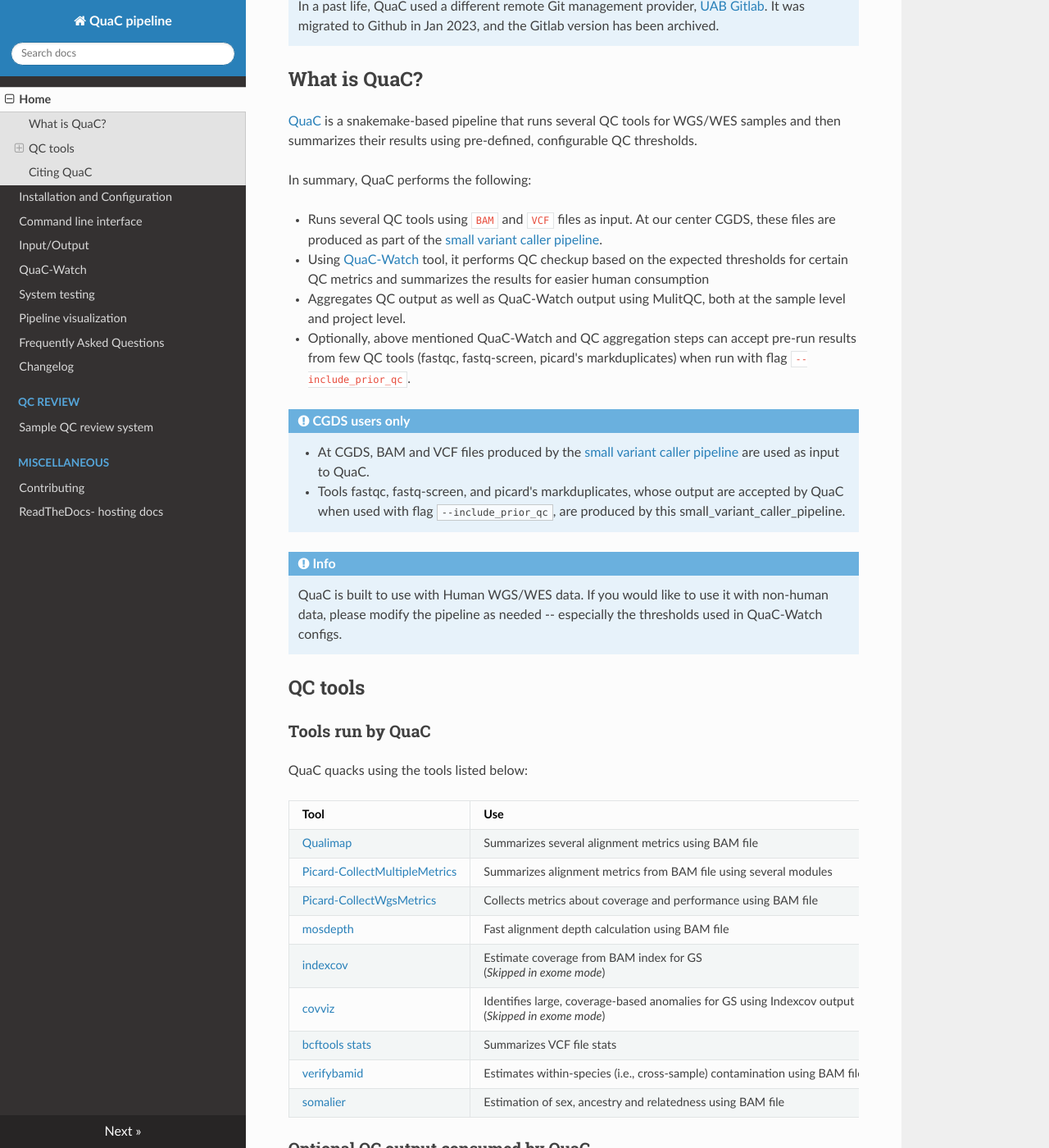
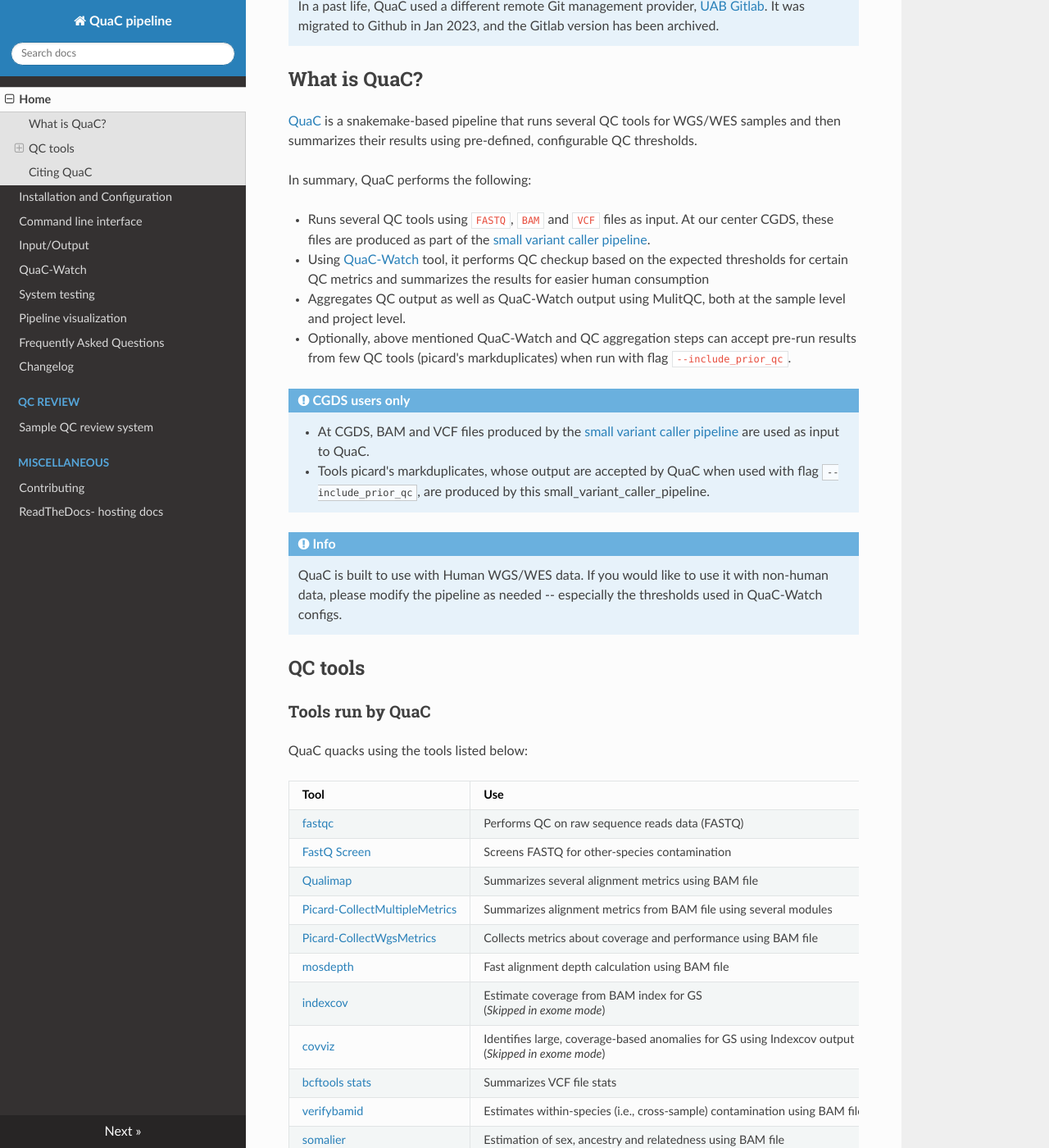
Before and after one commit to uab-cgds-worthey/quac, an MkDocs documentation site: the page built from docs/index.md, in a window 1280 px wide and 1400 px high, scrolled down 253 px. Shown: the whole window at 82% size. Built offline with MkDocs 1.6.1, drawn with Linux system fonts in a browser that asks for light colours; nearby versions of some CDN libraries; some of the changed text lies outside the part shown.

Commit message:
updates docs

```diff
--- a/docs/index.md
+++ b/docs/index.md
@@ -17,14 +17,14 @@
 
 In summary, QuaC performs the following:
 
-- Runs several QC tools using `BAM` and `VCF` files as input. At our center CGDS, these files are produced as part of
+- Runs several QC tools using `FASTQ`, `BAM` and `VCF` files as input. At our center CGDS, these files are produced as part of
   the [small variant caller
   pipeline](https://gitlab.rc.uab.edu/center-for-computational-genomics-and-data-science/sciops/pipelines/small_variant_caller_pipeline).
 - Using [QuaC-Watch](./quac_watch.md) tool, it performs QC checkup based on the expected thresholds for certain QC
   metrics and summarizes the results for easier human consumption
 - Aggregates QC output as well as QuaC-Watch output using MulitQC, both at the sample level and project level.
-- Optionally, above mentioned QuaC-Watch and QC aggregation steps can accept pre-run results from few QC tools (fastqc,
-   fastq-screen, picard's markduplicates) when run with flag `--include_prior_qc`.
+- Optionally, above mentioned QuaC-Watch and QC aggregation steps can accept pre-run results from few QC tools (picard's
+  markduplicates) when run with flag `--include_prior_qc`.
 
 
 !!! note "CGDS users only"
@@ -32,7 +32,7 @@
      * At CGDS, BAM and VCF files produced by the
      [small variant caller pipeline](https://gitlab.rc.uab.edu/center-for-computational-genomics-and-data-science/sciops/pipelines/small_variant_caller_pipeline)
      are used as input to QuaC.
-     * Tools fastqc, fastq-screen, and picard's markduplicates, whose output are accepted by QuaC when used with
+     * Tools picard's markduplicates, whose output are accepted by QuaC when used with
      flag `--include_prior_qc`, are produced by this small_variant_caller_pipeline.
 
 !!! info
@@ -48,6 +48,8 @@
 
 | Tool                                                                                                                       | Use                                                                                                     | QC Type                                  |
 | -------------------------------------------------------------------------------------------------------------------------- | ------------------------------------------------------------------------------------------------------- | ---------------------------------------- |
+| [fastqc](https://www.bioinformatics.babraham.ac.uk/projects/fastqc/)                                                       | Performs QC on raw sequence reads data (FASTQ)                                                          | FASTQ quality                            |
+| [FastQ Screen](https://www.bioinformatics.babraham.ac.uk/projects/fastq_screen/)                                           | Screens FASTQ for other-species contamination                                                           | FASTQ quality                            |
 | [Qualimap](http://qualimap.conesalab.org/)                                                                                 | Summarizes several alignment metrics using BAM file                                                     | BAM quality                              |
 | [Picard-CollectMultipleMetrics](https://broadinstitute.github.io/picard/command-line-overview.html#CollectMultipleMetrics) | Summarizes alignment metrics from BAM file using several modules                                        | BAM quality                              |
 | [Picard-CollectWgsMetrics](https://broadinstitute.github.io/picard/command-line-overview.html#CollectWgsMetrics)           | Collects metrics about coverage and performance using BAM file                                          | BAM quality                              |
@@ -64,11 +66,9 @@
 Optionally QuaC can also utilize QC results produced by the tools listed below when run with flag `--include_prior_qc`.
 
 
-| Tool                                                                                                         | Use                                               | QC Type       |
-| ------------------------------------------------------------------------------------------------------------ | ------------------------------------------------- | ------------- |
-| [fastqc](https://www.bioinformatics.babraham.ac.uk/projects/fastqc/)                                         | Performs QC on raw sequence reads data (FASTQ)    | FASTQ quality |
-| [FastQ Screen](https://www.bioinformatics.babraham.ac.uk/projects/fastq_screen/)                             | Screens FASTQ for other-species contamination     | FASTQ quality |
-| [Picard's MarkDuplicates](https://broadinstitute.github.io/picard/command-line-overview.html#MarkDuplicates) | Determines level of read duplication on BAM files | BAM quality   |
+| Tool                                                                                                         | Use                                               | QC Type     |
+| ------------------------------------------------------------------------------------------------------------ | ------------------------------------------------- | ----------- |
+| [Picard's MarkDuplicates](https://broadinstitute.github.io/picard/command-line-overview.html#MarkDuplicates) | Determines level of read duplication on BAM files | BAM quality |
 
 
 !!! note "CGDS users only"
```
Also changed, not shown: docs/input_output.md (+8 -10 lines), docs/quac_cli.md (+1 -4 lines), docs/system_testing.md (+4 -2 lines).
